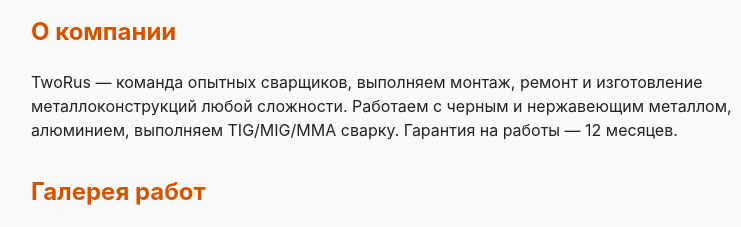
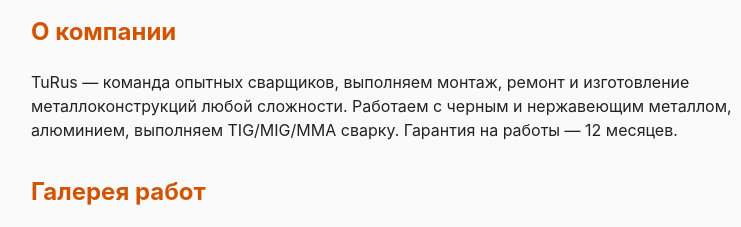
Before and after one commit to Timerkhan5/tworus, a website: page index.html in a window 1280 px wide. Shown: the part 242-469 px from the top of the page, 83-824 px from the left. Drawn offline with Linux system fonts and the light colour scheme.

Commit message:
first_vers

```diff
--- a/index.html
+++ b/index.html
@@ -17,7 +17,7 @@
   <main class="container">
     <section id="about">
       <h2>О компании</h2>
-      <p>TwoRus — команда опытных сварщиков, выполняем монтаж, ремонт и изготовление металлоконструкций любой сложности. Работаем с черным и нержавеющим металлом, алюминием, выполняем TIG/MIG/MMA сварку. Гарантия на работы — 12 месяцев.</p>
+      <p>TuRus — команда опытных сварщиков, выполняем монтаж, ремонт и изготовление металлоконструкций любой сложности. Работаем с черным и нержавеющим металлом, алюминием, выполняем TIG/MIG/MMA сварку. Гарантия на работы — 12 месяцев.</p>
     </section>
 
     <section id="gallery">
--- a/package.json
+++ b/package.json
@@ -8,5 +8,8 @@
     "build": "echo \"No build step for static site\""
   },
   "author": "TwoRus",
-  "license": "MIT"
+  "license": "MIT",
+  "dependencies": {
+    "cloudinary": "^2.8.0"
+  }
 }
```
Also changed, not shown: 1 other file.
